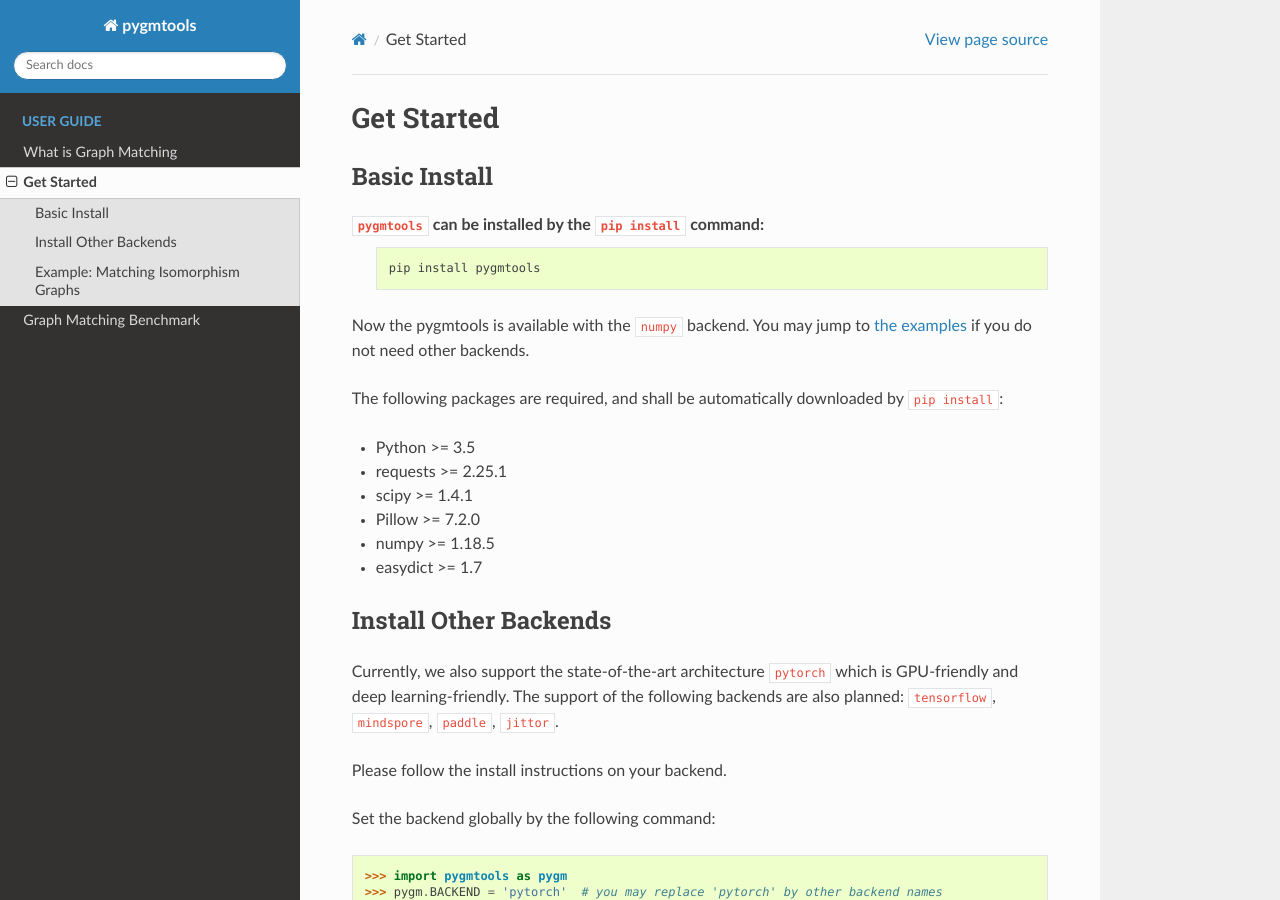
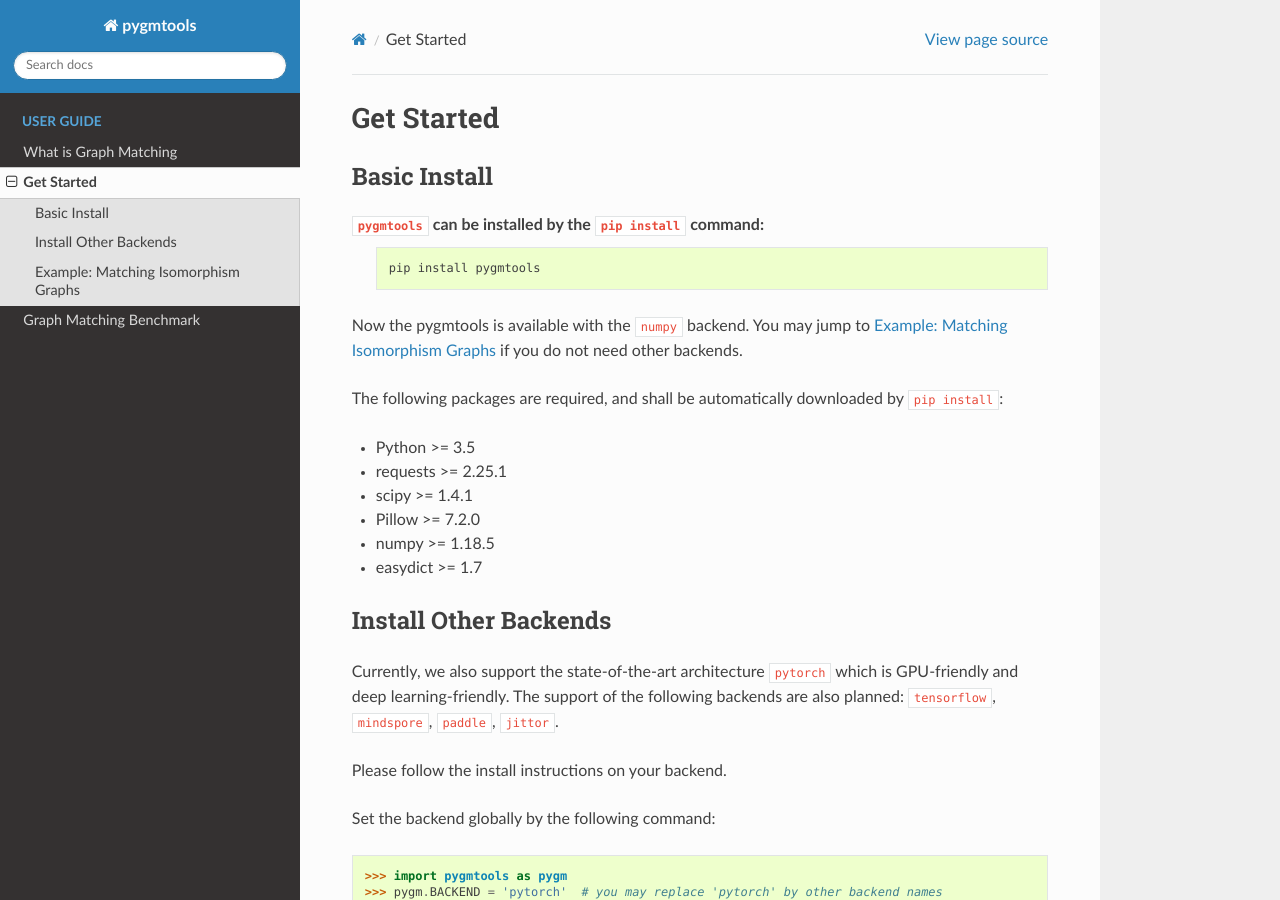
Before and after one commit to Thinklab-SJTU/pygmtools, a Sphinx documentation site: the page built from docs/guide/get_started.rst, in a window 1280 px wide and 900 px high. Built offline with Sphinx 7.4.7 and the Read the Docs theme 2.0.0, drawn with Linux system fonts in a browser that asks for light colours; pages that are not in the unit, such as notebooks, are missing from menus.

Commit message:
fix cross-reference link in doc

```diff
--- a/docs/conf.py
+++ b/docs/conf.py
@@ -39,6 +39,7 @@ extensions = [
     'sphinx.ext.coverage',
     'sphinx.ext.mathjax',
     'sphinx.ext.viewcode',
+    'sphinx.ext.autosectionlabel',
     'm2r2']
 
 autodoc_mock_imports = ['scipy', 'matplotlib', 'torch_geometric', 'pynvml']
--- a/docs/guide/get_started.rst
+++ b/docs/guide/get_started.rst
@@ -11,7 +11,7 @@ ______________
         pip install pygmtools
 
 
-Now the pygmtools is available with the ``numpy`` backend. You may jump to `the examples <Example: Matching Isomorphism Graphs>`_
+Now the pygmtools is available with the ``numpy`` backend. You may jump to :ref:`Example: Matching Isomorphism Graphs`
 if you do not need other backends.
 
 The following packages are required, and shall be automatically downloaded by ``pip install``:
```
